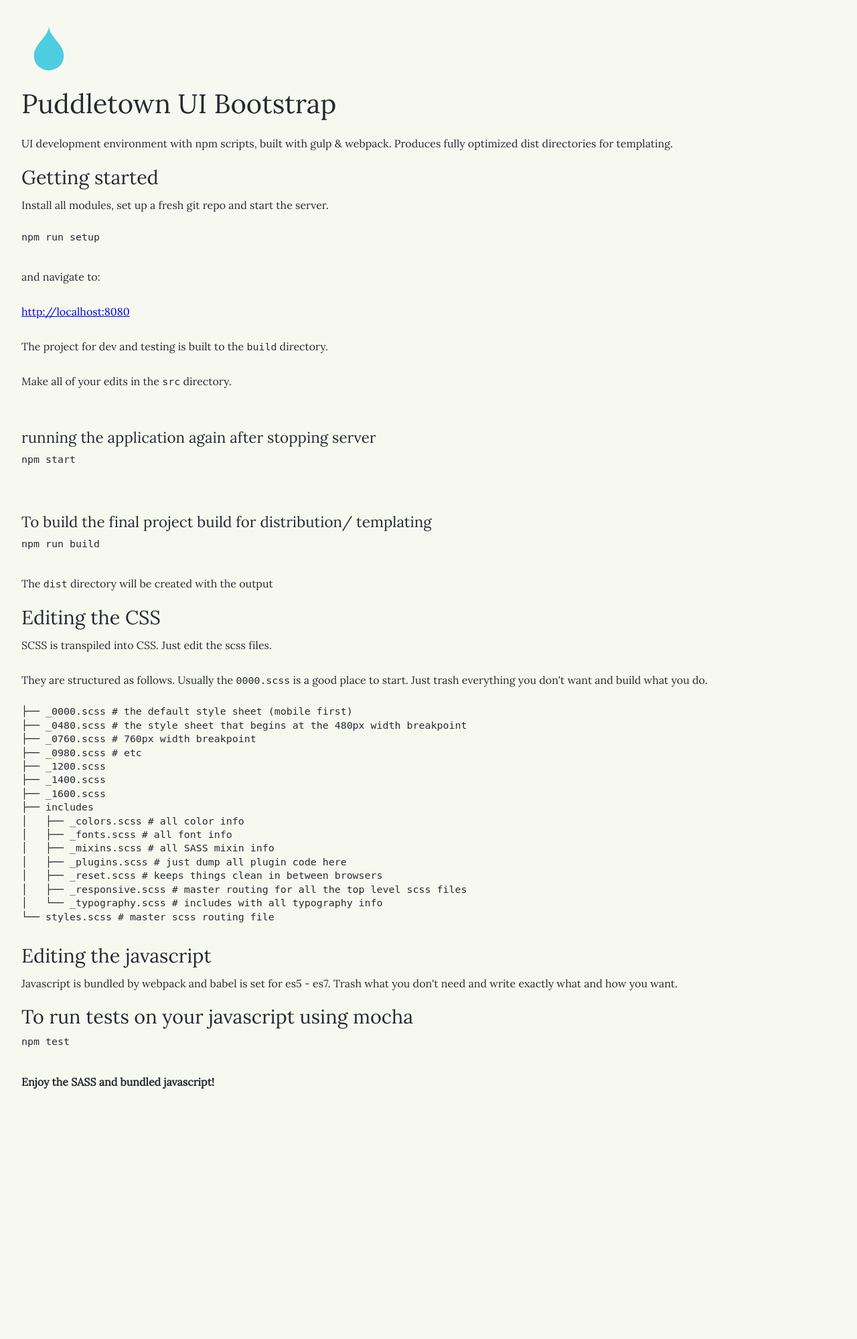
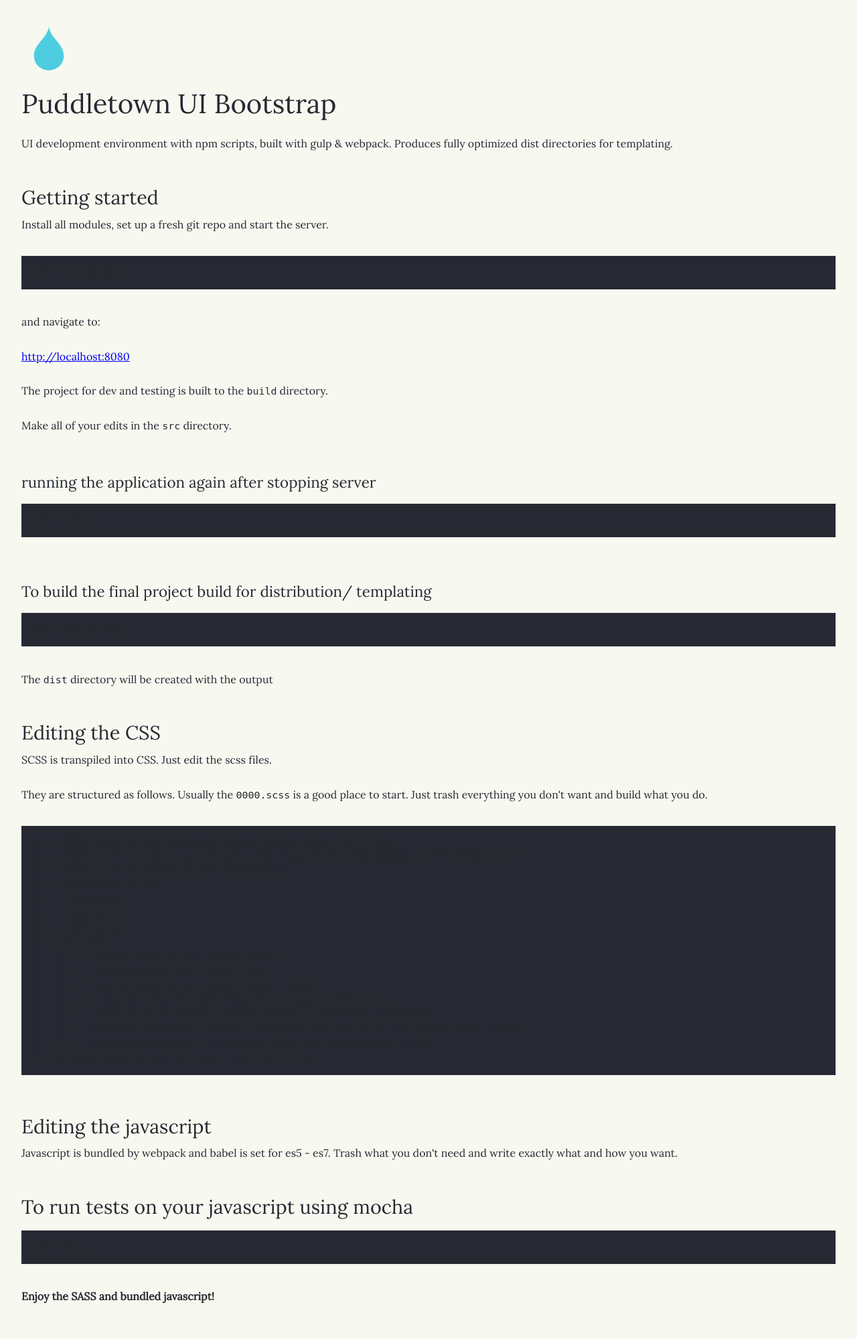
Before and after one commit to PuddletownDesign/puddletown-bootstrap, a PHP site: page / in a window 1280 px wide. Shown: the whole page at 67% size. Before the commit the page ends 1626 px from the top, so only its background shows below. Run offline with PHP 8.4, Linux system fonts and the light colour scheme; style sheets or scripts are compiled from the project's sources; some libraries are stand-ins or nearby versions.

Commit message:
updated highlight settings

```diff
--- a/package.json
+++ b/package.json
@@ -1,7 +1,7 @@
 {
-    "name": "webpack-env",
+    "name": "puddletown-ui-bootstrap",
     "version": "1.0.0",
-    "description": "enviornment to experiement and build with es6",
+    "description": "UI Bootstrap for templating and front end development",
     "main": "index.js",
     "directories": {
         "test": "test"
--- a/src/js/app.js
+++ b/src/js/app.js
@@ -1,9 +1,9 @@
 // import $ from 'jquery'
-import hljs from 'highlight.js/lib/highlight'
 // import utils from './calc'
 // import cleanurl from './cleanurl'
 
 /* Highlight JS Language loader */
+import hljs from 'highlight.js/lib/highlight'
 ['javascript', 'css', 'bash'].forEach((langName) => {
   // Using require() here because import() support hasn't landed in Webpack yet
   const langModule = require(`highlight.js/lib/languages/${langName}`)
--- a/src/scss/includes/_plugins.scss
+++ b/src/scss/includes/_plugins.scss
@@ -1,3 +1,11 @@
+pre {
+    font-size: 110%;
+    line-height: 1.5em;
+    background: $black;
+    padding: 1em;
+    margin: 1em 0 2em;
+}
+
 .hljs {
     display: block;
     overflow-x: auto;
--- a/src/scss/includes/_reset.scss
+++ b/src/scss/includes/_reset.scss
@@ -1,7 +1,3 @@
-body {
-	line-height: 1.5;
-}
-
 article,
 aside,
 audio,
@@ -103,6 +99,10 @@
 	outline: none;
 }
 
+body {
+	line-height: 1.5;
+}
+
 code,
 pre {
 	font: 115% monospace;
@@ -153,7 +153,7 @@
 }
 
 .error {
-	color: red;
+	color: $red;
 	font-weight: bold;
 }
 
--- a/src/scss/includes/_typography.scss
+++ b/src/scss/includes/_typography.scss
@@ -1,8 +1,6 @@
 body {
 	font-size: 100%;
 	font-family: 'Lora-Regular', Georgia, 'Times New Roman', Times, serif;
-
-	/* background: url(graphics/14.gif); */
 }
 
 h1,
@@ -23,7 +21,7 @@
 h2 {
 	font-size: 1.8em;
 	line-height: 1.33em;
-	padding-bottom: .06em;
+	padding-top: 1.06em;
 }
 
 h3 {
```
